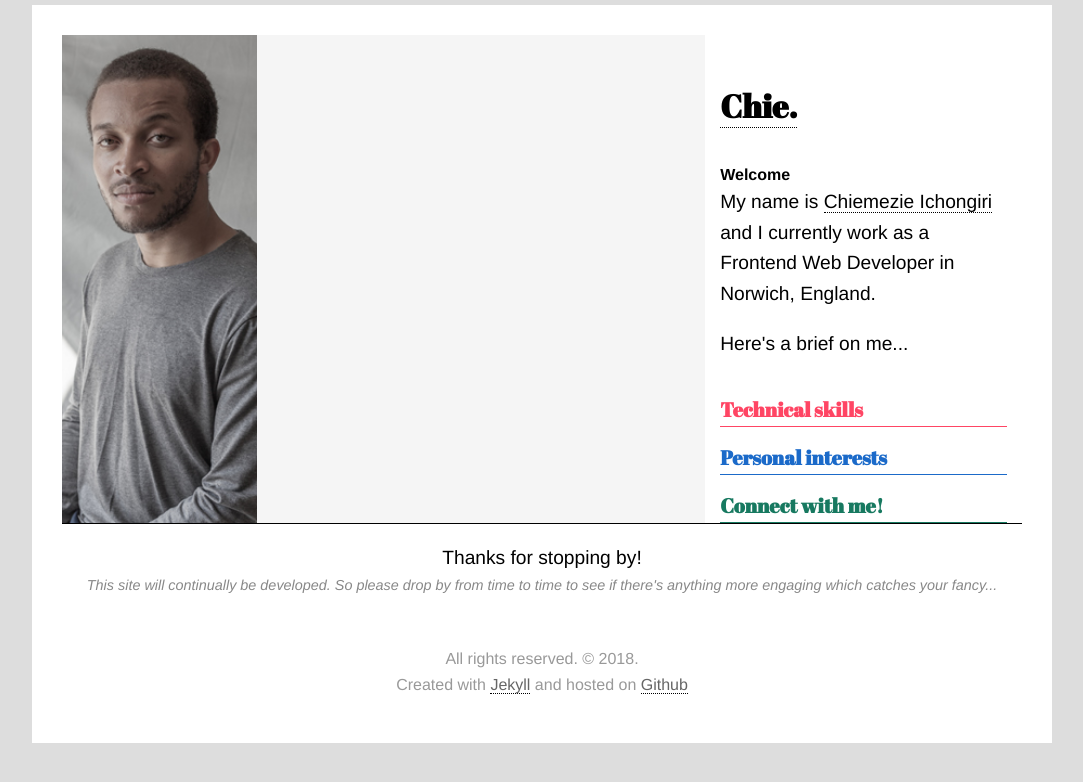
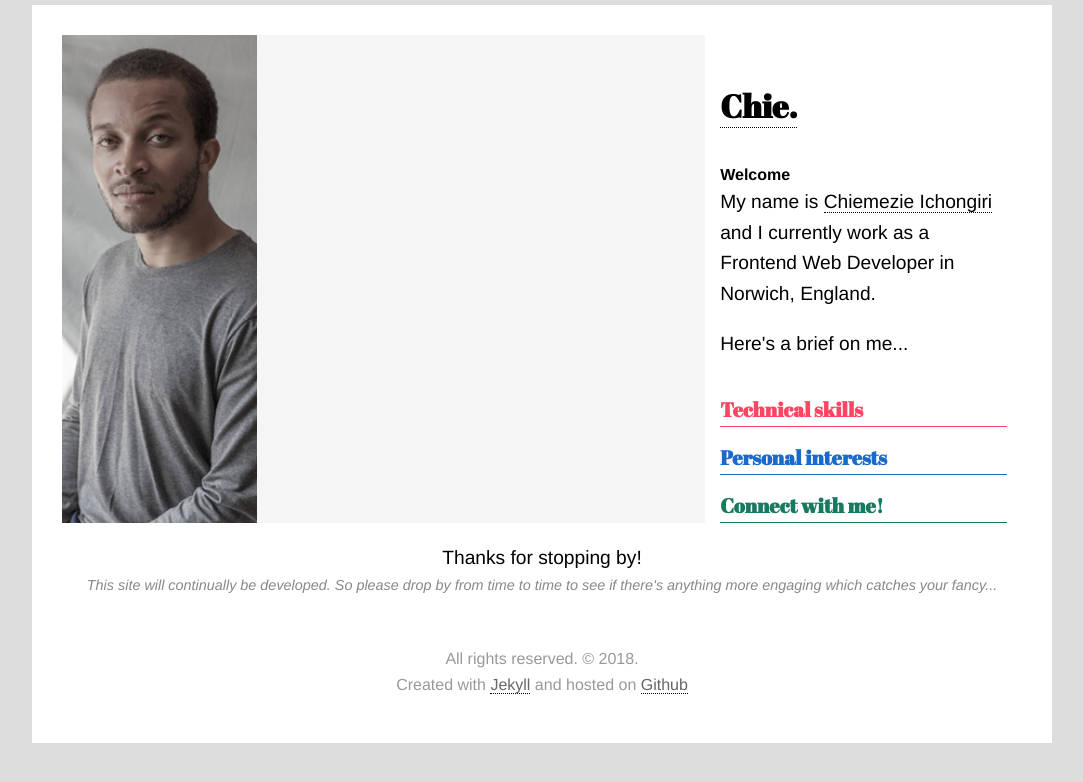
Before and after one commit to chiich/portfolio, a Jekyll site: the page built from index.html, in a window 1280 px wide. Shown: the top 782 px of the page, without its empty margins (98-1181 px from the left). Built offline with Jekyll 4.4.1, drawn with Linux system fonts in a browser that asks for light colours; nearby versions of some CDN libraries.

Commit message:
Update _w3.scss

```diff
--- a/_sass/_w3.scss
+++ b/_sass/_w3.scss
@@ -376,7 +376,7 @@ a:hover {
 
 .after-content {
   text-align: center;
-  border-top: 1px solid;
+  border-top: 1px solid transparent;
 
   span {
     display: block;
```
